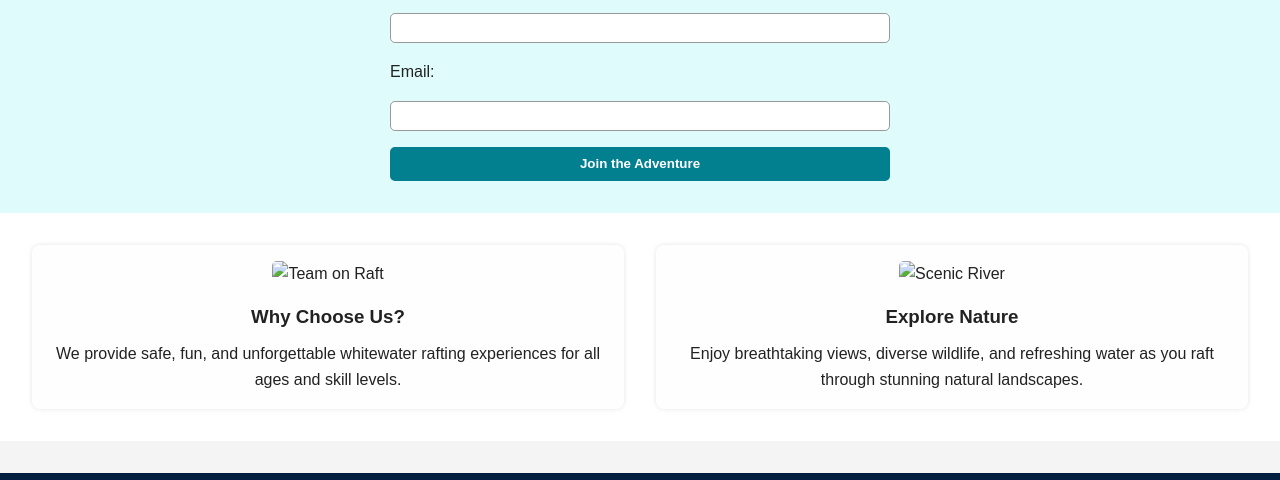
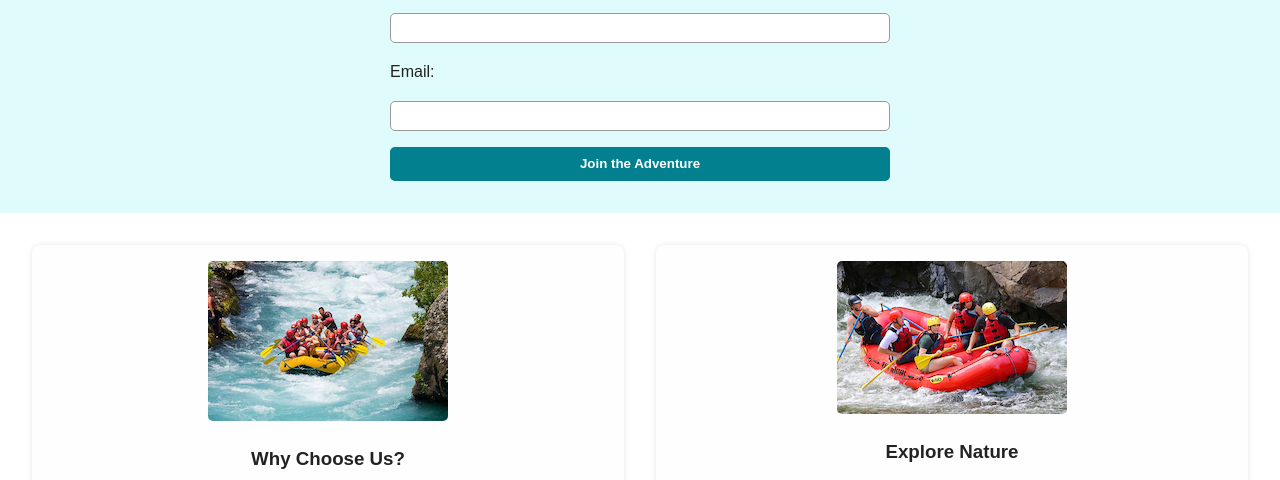
Before and after one commit to udungdaniel/wdd130, a plain HTML site: page wwr/index.html in a window 1280 px wide. Shown: the part 1301-1781 px from the top of the page. Drawn offline with Linux system fonts and the light colour scheme.

Commit message:
assignment update

```diff
--- a/wwr/index.html
+++ b/wwr/index.html
@@ -52,12 +52,12 @@
     <!-- Company Purpose Section -->
     <section class="grid-layout">
       <div class="grid-item">
-        <img src="images/purpose1.jpg" alt="Team on Raft">
+        <img src="images/rafting3.png" alt="Team on Raft">
         <h3>Why Choose Us?</h3>
         <p>We provide safe, fun, and unforgettable whitewater rafting experiences for all ages and skill levels.</p>
       </div>
       <div class="grid-item">
-        <img src="images/purpose2.jpg" alt="Scenic River">
+        <img src="images/rafting5.png" alt="Scenic River">
         <h3>Explore Nature</h3>
         <p>Enjoy breathtaking views, diverse wildlife, and refreshing water as you raft through stunning natural landscapes.</p>
       </div>
```
